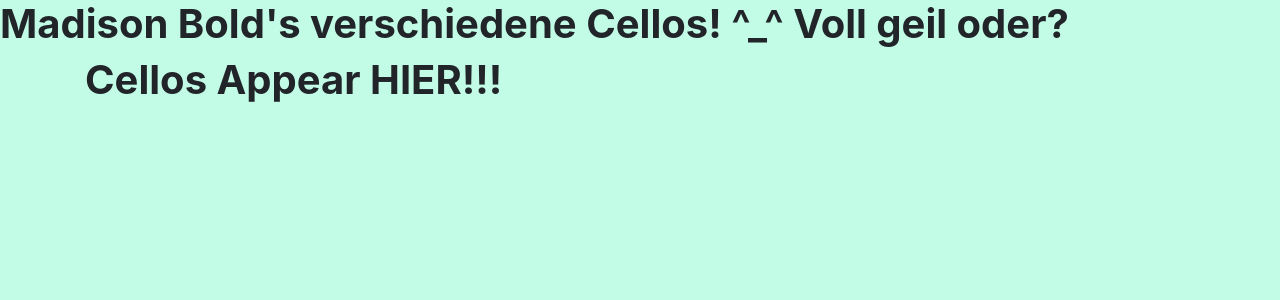
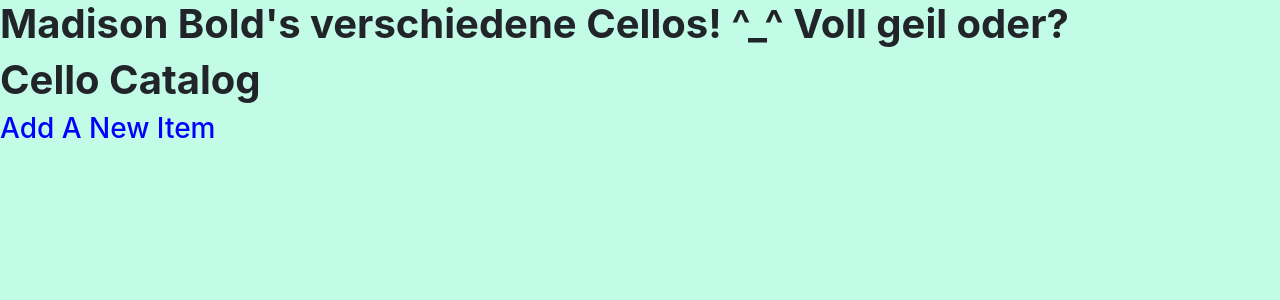
Before and after one commit to MaddieBee/Catalog, a Flask app: page / in a window 1280 px wide. Shown: the top 300 px of the page. Run offline with Flask 2, Linux system fonts and the light colour scheme; some libraries are stand-ins or nearby versions.

Commit message:
seluirgjkvbnsedxzkjgh!!!  :(

```diff
--- a/app.py
+++ b/app.py
@@ -163,42 +163,13 @@ def home():
 
 
 
-'''
-@app.route('/index', methods=['GET'])
-
-def showitems():
-    item = session.query(Item).first()
-    items = session.query(Cello).filter_by(item_id=item.id, item=item)
-    output = ''
-    for i in items:
-        output += "Model:  " + i.model
-        output += '</br>'
-        output += "Country: " + i.country
-        output += '</br>'
-        output += "Classification:  " + i.classification
-        output += '</br>'
-        output += "Price  " + i.price
-        output += '</br>'
-        output += '</br>'
-        print("well, outputs?")
-    return output
-'''
-
-
-
-
-
 
 @app.route('/')
 @app.route('/items/')
 def showitems():
     """Show all items. If user is logged user can add, edit and delete items"""
-    items = session.query(Item).all()
-    if 'username' in login_session:
-        return render_template('items.html', items=items)
-    else:
-        return render_template('publicitems.html', item=items)
-
+    items = session.query(Item).order_by(asc(Item.model))
+    return render_template('items.html', items=items)
 
 
 # Show a Luthier's Cellos
@@ -206,7 +177,7 @@ def showitems():
 @app.route('/item/<int:item_id>/')
 def celloitems(item_id):
     items = session.query(Item).filter_by(id=item_id).all()
-    return render_template('celloitems.html', items=items)
+    return render_template('celloitems.html', items=items, item_id=item_id)
 
 
 
--- a/templates/items.html
+++ b/templates/items.html
@@ -1,32 +1,28 @@
-<html>
+{% extends "main.html" %}
 
-<head>
-<link rel=stylesheet type=text/css href="{{ url_for('static', filename='styles.css') }}">
-	</head>
+{% block content %}
+
+	<div class = 'pane'>
+		<h1>Cello Catalog</h1>
+
+			<a href="{{url_for('newitem')}}" > <h3> Add A New Item </h3> </a>
+
+	</div>
 
 
-<body>
-<div class = 'pane'>
-<h1>Cello Luthiers</h1>
+	{% for item in items %}
 
-<a href="{{url_for('newitem')}}" > <h3> Add A New Item </h3> </a>
+		<a href = "{{url_for('showitems', item_id = item.id)}}">
 
-{% for item in items %}
+			<div class="row">
+				<div class="col-md-1"></div>
+					<div class="col-md-10 cello-list">
+						<h3>{{item.model}}</h3>
+					</div>
+				<div class="col-md-1"></div>
+			</div>
+		</a>
 
 
-
-<a href = "{{url_for('showitem', item_id = item.id)}}"> <p><strong>{{item.model}}</strong></p></a>
-
-
-<p><a href = "{{url_for('edititem',item_id = item.id)}}">Edit Item</a></p>
-
-<p> <a href = "{{url_for('deleteitem',item_id = item.id)}}">Delete Item</a> </p>
-
-
-
-{% endfor %}
-
-</div>
-</body>
-
-</html>
+	{% endfor %}
+{% endblock %}
```
